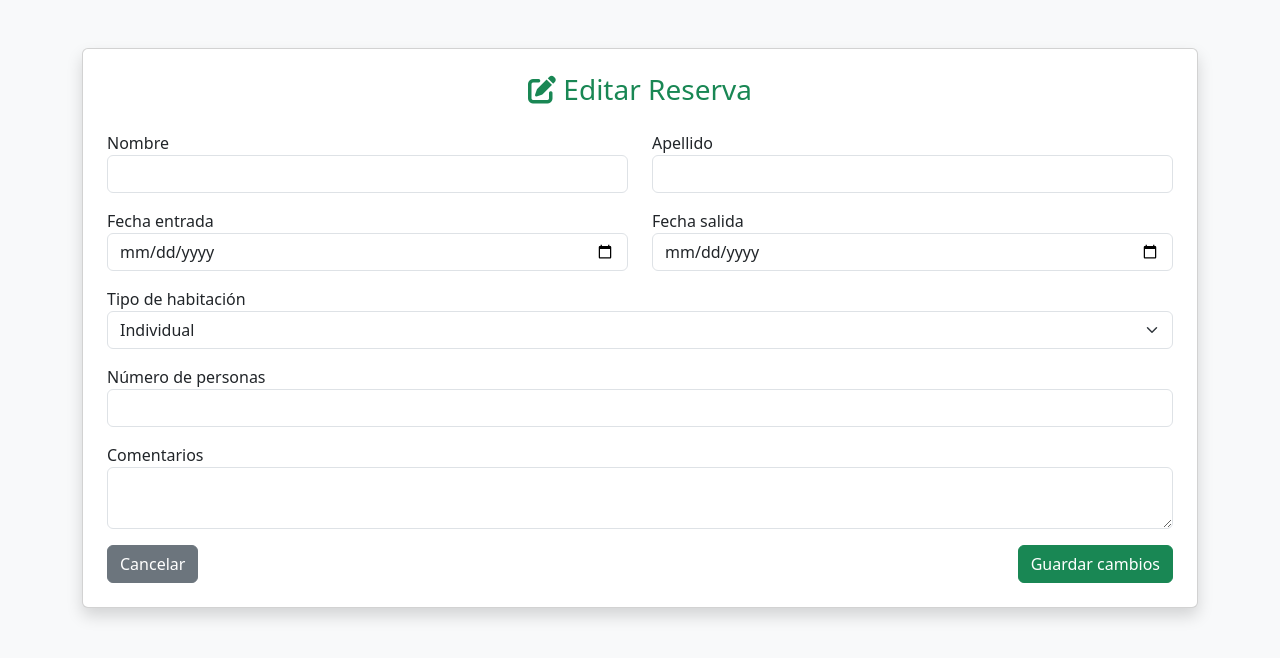
After one commit to RonaldArenas/mvchotelreservas, a PHP site: page /mvc/views/html/auth/editarReserva.php in a window 1280 px wide. The commit adds this page. Shown: the top 658 px of the page. Run offline with PHP 8.4, Linux system fonts and the light colour scheme; the template is opened without the code that fills it, so the values that code supplies are empty; some libraries are stand-ins or nearby versions.

Commit message:
version 7

```diff
--- a/views/html/auth/cerrarsesion.php
+++ /dev/null
@@ -1,6 +0,0 @@
-<?php
-
-session_start();
-session_destroy();
-header('location: index.php')
-?>
--- /dev/null
+++ b/views/html/auth/editarReserva.php
@@ -0,0 +1,65 @@
+<!DOCTYPE html>
+<html lang="es">
+<head>
+  <meta charset="UTF-8">
+  <title>Editar Reserva - Hotel Naturaleza</title>
+  <link href="https://cdn.jsdelivr.net/npm/bootstrap@5.3.0/dist/css/bootstrap.min.css" rel="stylesheet">
+  <link href="https://cdnjs.cloudflare.com/ajax/libs/font-awesome/6.4.0/css/all.min.css" rel="stylesheet">
+</head>
+<body class="bg-light">
+  <div class="container mt-5">
+    <div class="card shadow p-4">
+      <h3 class="text-center text-success mb-4"><i class="fa-solid fa-pen-to-square"></i> Editar Reserva</h3>
+      <form action="<?= SITE_URL ?>index.php?action=editarReserva" method="POST">
+        <input type="hidden" name="id" value="<?= $reserva['id'] ?>">
+
+        <div class="row mb-3">
+          <div class="col">
+            <label>Nombre</label>
+            <input type="text" name="nombre" class="form-control" value="<?= $reserva['nombre'] ?>" required>
+          </div>
+          <div class="col">
+            <label>Apellido</label>
+            <input type="text" name="apellido" class="form-control" value="<?= $reserva['apellido'] ?>" required>
+          </div>
+        </div>
+
+        <div class="row mb-3">
+          <div class="col">
+            <label>Fecha entrada</label>
+            <input type="date" name="fecha_entrada" class="form-control" value="<?= $reserva['fecha_entrada'] ?>" required>
+          </div>
+          <div class="col">
+            <label>Fecha salida</label>
+            <input type="date" name="fecha_salida" class="form-control" value="<?= $reserva['fecha_salida'] ?>" required>
+          </div>
+        </div>
+
+        <div class="mb-3">
+          <label>Tipo de habitación</label>
+          <select name="habitacion" class="form-select" required>
+            <option <?= $reserva['habitacion'] == 'individual' ? 'selected' : '' ?> value="individual">Individual</option>
+            <option <?= $reserva['habitacion'] == 'doble' ? 'selected' : '' ?> value="doble">Doble</option>
+            <option <?= $reserva['habitacion'] == 'suite' ? 'selected' : '' ?> value="suite">Suite</option>
+          </select>
+        </div>
+
+        <div class="mb-3">
+          <label>Número de personas</label>
+          <input type="number" name="personas" class="form-control" value="<?= $reserva['personas'] ?>" min="1" max="6" required>
+        </div>
+
+        <div class="mb-3">
+          <label>Comentarios</label>
+          <textarea name="comentarios" class="form-control" rows="2"><?= $reserva['comentarios'] ?></textarea>
+        </div>
+
+        <div class="d-flex justify-content-between">
+          <a href="<?= SITE_URL ?>index.php?action=formReservas" class="btn btn-secondary">Cancelar</a>
+          <button type="submit" class="btn btn-success" name="btneditar" value="1">Guardar cambios</button>
+        </div>
+      </form>
+    </div>
+  </div>
+</body>
+</html>
```
Also changed, not shown: controllers/controllerBase.php (+91 -1 lines), index.php (+9 -1 lines), views/html/auth/formReservas.php (+12 -12 lines).
